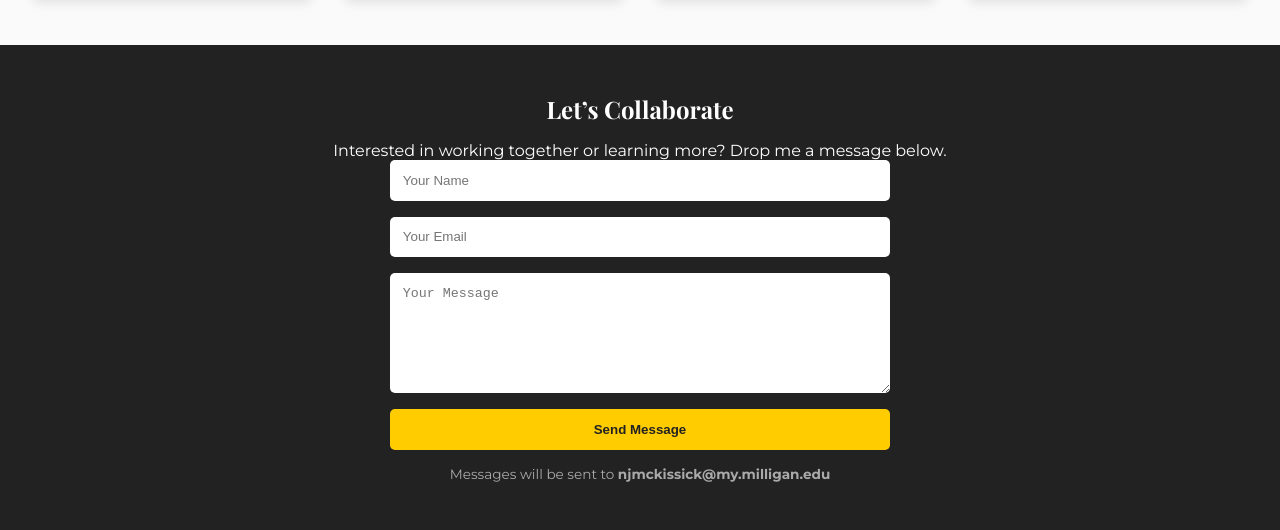
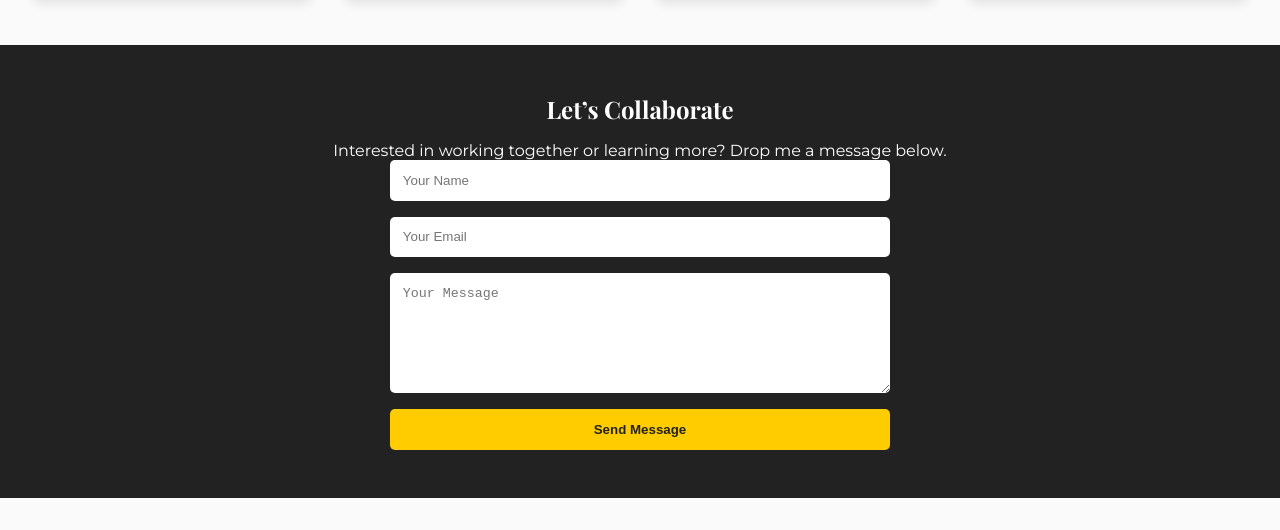
Before and after one commit to Natedogpack/portfolio, a plain HTML site: page index.html in a window 1280 px wide. Shown: the part 1257-1787 px from the top of the page. After the commit the page ends 1755 px from the top, so only its background shows below. Drawn offline with nearby package versions, Linux system fonts and the light colour scheme.

Commit message:
Remove email note from footer

```diff
--- a/index.html
+++ b/index.html
@@ -89,7 +89,7 @@
       <textarea name="message" placeholder="Your Message" required></textarea>
       <button type="submit">Send Message</button>
     </form>
-    <p class="email-note">Messages will be sent to <strong>njmckissick@my.milligan.edu</strong></p>
+
   </footer>
 
   <script src="script.js"></script>
```
